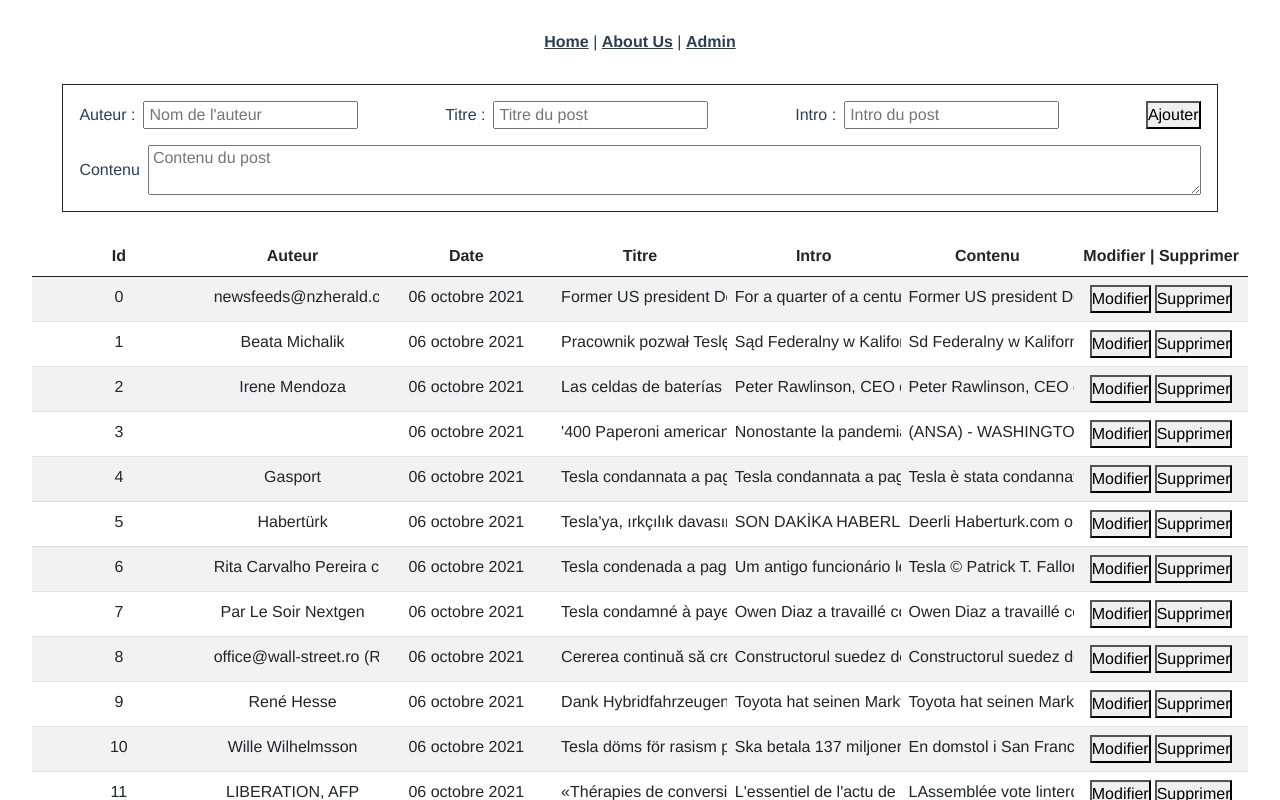
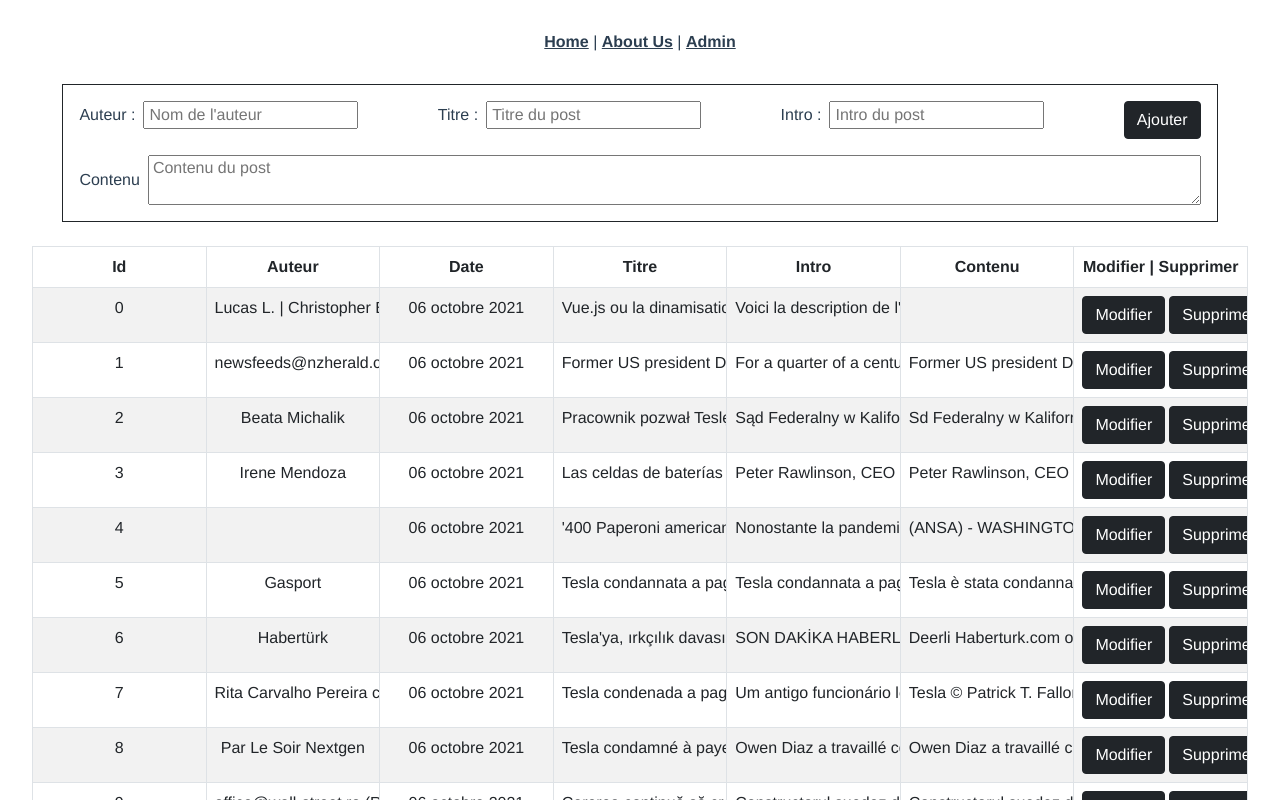
Before and after one commit to Lucass-Dev/VueJS, a Vue app in the folder my-project/: page /admin in a window 1280 px wide. Shown: the top 800 px of the page. Built offline with nearby package versions, Linux system fonts and the light colour scheme.

Commit message:
refonte légère css

```diff
--- a/my-project/src/store/articles.json
+++ b/my-project/src/store/articles.json
@@ -2,6 +2,19 @@
     "status": "ok",
     "totalResults": 11420,
     "articles": [
+        {
+            "isVisible":true,
+            "source":{
+                "id": null,
+                "name": "Coding Factory from Paris, NY"
+            },
+            "author": "Lucas L. | Christopher B | Alexis M. | Emeric P.",
+            "title": "Vue.js ou la dinamisation de votre site demanière très performante et facile d'accès !",
+            "description": "Voici la description de l'article",
+            "publishedAt":"2021-10-06T06:08:11Z",
+            "urlToImage": "https://www.nzherald.co.nz/resizer/7NY_0eA8BUWVhh6tfKe9bGad6m4=/1200x675/filters:quality(70)/cloudfront-ap-southeast-2.images.arcpublishing.com/nzme/22OLS334ZGFMAV3522OAO7HSIA.jpg",
+            "content": ""
+        },
         {
             "isVisible": true,
             "source": {
--- a/my-project/src/views/Admin.vue
+++ b/my-project/src/views/Admin.vue
@@ -34,7 +34,7 @@
             />
           </div>
 
-          <button @click="addPost(index)">
+          <button @click="addPost(index)" class="btn btn-dark">
             {{ isUpdate ? "Modifier" : "Ajouter" }}
           </button>
         </div>
@@ -52,7 +52,7 @@
       </form>
     </div>
 
-    <table class="table table-striped mt-4">
+    <table class="table table-bordered table-striped mt-4">
       <thead>
         <tr>
           <th>Id</th>
@@ -69,12 +69,12 @@
           <td>{{ index }}</td>
           <td>{{ article.author }}</td>
           <td>{{ article.publishedAt | dateFormat }}</td>
-          <td>{{ article.title }}</td>
+          <td class="overflow-auto">{{ article.title }}</td>
           <td>{{ article.description }}</td>
           <td>{{ article.content }}</td>
           <td>
-            <button @click="editPost(index)" class="me-1">Modifier</button>
-            <button @click="deletePost(index)">Supprimer</button>
+            <button @click="editPost(index)" class="me-1 btn btn-dark">Modifier</button>
+            <button @click="deletePost(index)" class="btn btn-dark">Supprimer</button>
           </td>
         </tr>
       </tbody>
--- a/my-project/src/views/Home.vue
+++ b/my-project/src/views/Home.vue
@@ -1,5 +1,5 @@
 <template>
-  <div class="home" id="infinite-scroll">
+  <div class="home bg-light" id="infinite-scroll">
 
     <div class="article border border-3 border-dark rounded m-5" v-for="(article, index) in visibleArticles" :key="index">
       <h4 class="m-5">{{ article.title }}</h4>
@@ -108,4 +108,12 @@ export default {
     }
     }
 
+    .article:hover{
+      transform: scale(1.1) ;
+      transition: 1s;
+    }
+    .article{
+      transition: all 1s ease-in-out;
+    }
+
 </style>
```
